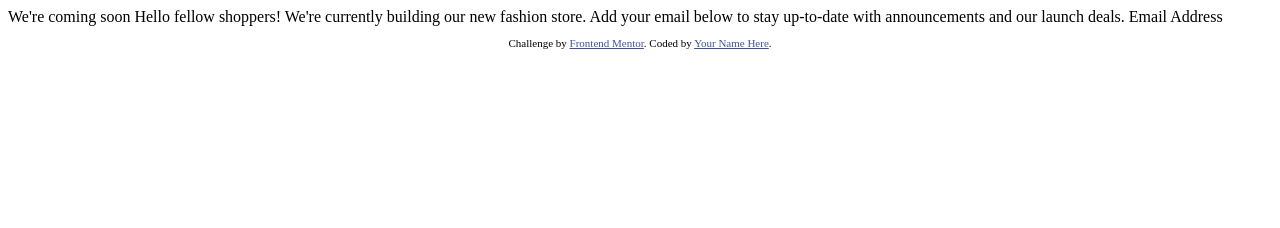
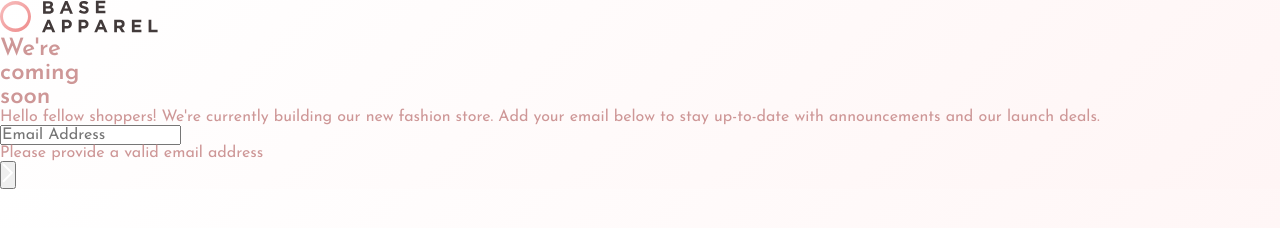
Before and after one commit to serhii-bielik/fm-base-apparel-coming-soon, a plain HTML site: page index.html in a window 1280 px wide. Drawn offline with Linux system fonts and the light colour scheme.

Commit message:
add html structure

```diff
--- a/index.html
+++ b/index.html
@@ -1,33 +1,53 @@
 <!DOCTYPE html>
 <html lang="en">
   <head>
-  <meta charset="UTF-8">
-  <meta name="viewport" content="width=device-width, initial-scale=1.0"> <!-- displays site properly based on user's device -->
-
-  <link rel="icon" type="image/png" sizes="32x32" href="./images/favicon-32x32.png">
-
+    <meta charset="UTF-8" />
+    <meta name="viewport" content="width=device-width, initial-scale=1.0" />
+    <link
+      rel="icon"
+      type="image/png"
+      sizes="32x32"
+      href="./images/favicon-32x32.png"
+    />
+    <link rel="preconnect" href="https://fonts.googleapis.com" />
+    <link rel="preconnect" href="https://fonts.gstatic.com" crossorigin />
+    <link
+      href="https://fonts.googleapis.com/css2?family=Josefin+Sans:wght@300;400;600&display=swap"
+      rel="stylesheet"
+    />
+    <link rel="stylesheet" href="./style.css" />
     <title>Frontend Mentor | Base Apparel coming soon page</title>
-
-  <!-- Feel free to remove these styles or customise in your own stylesheet 👍 -->
-  <style>
-    .attribution { font-size: 11px; text-align: center; }
-    .attribution a { color: hsl(228, 45%, 44%); }
-  </style>
   </head>
   <body>
-
-  We're coming soon
-
+    <main class="container">
+      <div class="logo">
+        <img src="./images/logo.svg" alt="" class="logo" />
+      </div>
+      <div class="illustration"></div>
+      <section class="content">
+        <h1 class="title"><span>We're</span><br />coming<br />soon</h1>
+        <p class="description">
           Hello fellow shoppers! We're currently building our new fashion store.
-  Add your email below to stay up-to-date with announcements and our launch deals.
-
-  Email Address
-
-  <footer>
-    <p class="attribution">
-      Challenge by <a href="https://www.frontendmentor.io?ref=challenge" target="_blank">Frontend Mentor</a>.
-      Coded by <a href="#">Your Name Here</a>.
+          Add your email below to stay up-to-date with announcements and our
+          launch deals.
         </p>
-  </footer>
+        <form action="/" method="post" class="subscription-form">
+          <div class="form-element">
+            <input
+              name="email"
+              type="text"
+              autocomplete="email"
+              aria-label="email"
+              class="email-field"
+              placeholder="Email Address"
+            />
+            <div class="error">Please provide a valid email address</div>
+          </div>
+          <button type="submit" class="button">
+            <img src="./images/icon-arrow.svg" alt="0" />
+          </button>
+        </form>
+      </section>
+    </main>
   </body>
 </html>
--- /dev/null
+++ b/style.css
@@ -0,0 +1,52 @@
+*,
+*::after,
+*::before {
+  box-sizing: border-box;
+  margin: 0;
+  padding: 0;
+}
+
+:root {
+  --ff: 'Josefin Sans', sans-serif;
+  --grad-f: linear-gradient(135deg, #ffffff, #fff5f5);
+  --grad-s: linear-gradient(135deg, #f8bfbf, #ee8c8c);
+
+  --clr-pr-red: #ce9797;
+  --clr-pr-soft-red: #f96262;
+  --clr-sc-dark-red: #413a3a;
+}
+
+body {
+  font-family: var(--ff);
+  font-size: 16px;
+  color: var(--clr-pr-red);
+  background: var(--grad-f);
+}
+
+button,
+input {
+  font: inherit;
+}
+
+.container {
+}
+.logo {
+}
+.illustration {
+}
+.content {
+}
+.title {
+}
+.description {
+}
+.subscription-form {
+}
+.form-element {
+}
+.email-field {
+}
+.error {
+}
+.button {
+}
```
Also changed, not shown: 2 other files. Lines whose indentation alone changed are shown as unchanged.
